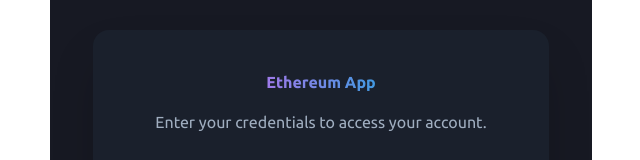
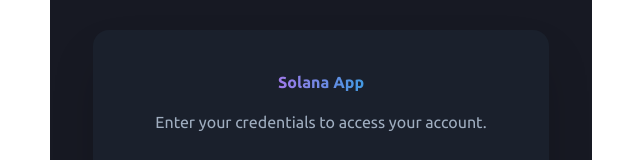
Before and after one commit to prajwal-221/CoinSphere-frontend, a React (Vite) app in the folder app/: page /signin in a window 1280 px wide. Shown: the part 121-281 px from the top of the page, without its empty margins (319-959 px from the left). Built offline with nearby package versions, Linux system fonts and the light colour scheme; no server answers.

Commit message:
Update Signin.jsx

```diff
--- a/app/src/pages/Auth/Signin/Signin.jsx
+++ b/app/src/pages/Auth/Signin/Signin.jsx
@@ -58,7 +58,7 @@
               bgGradient="linear(to-r, purple.400, blue.400)"
               bgClip="text"
             >
-              Ethereum App
+              Solana App
             </Text>
             <Text color="gray.400" fontSize="md">
               Enter your credentials to access your account.
```
